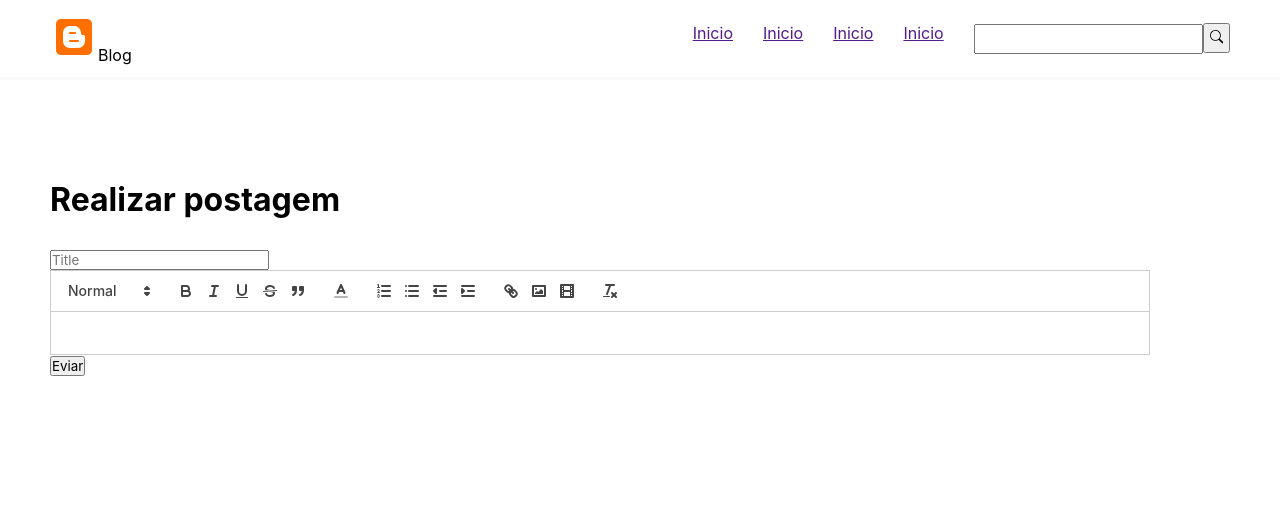
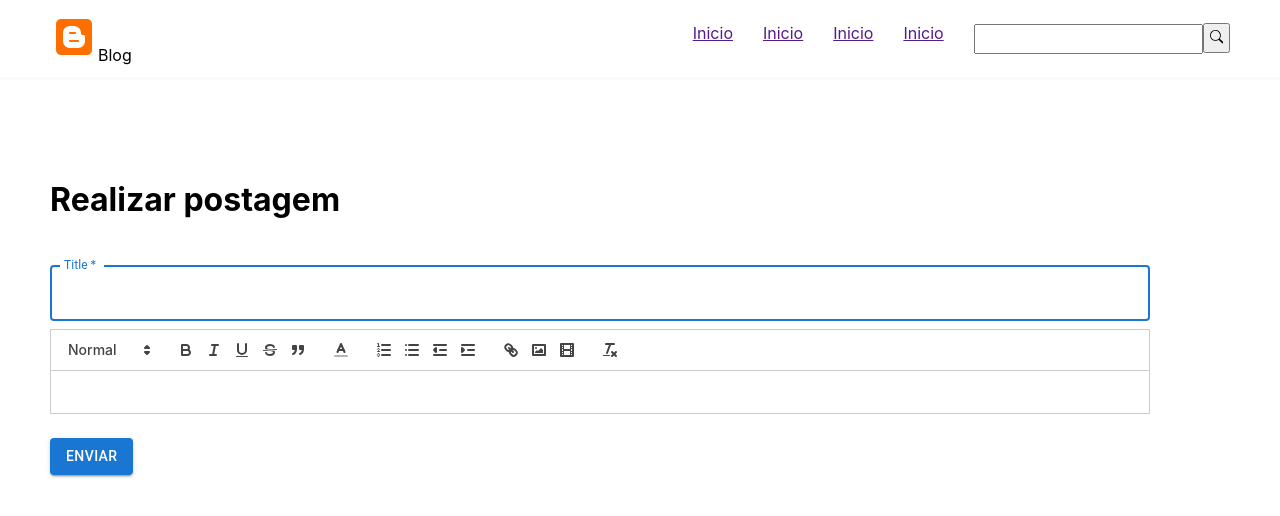
Before and after one commit to IagoAparecido/blog, a React (Vite) app: page /add in a window 1280 px wide. Shown: the top 516 px of the page. Built offline with nearby package versions, Linux system fonts and the light colour scheme; no server answers; sample sign-in values are in the browser's storage.

Commit message:
adicionado redirecionamento do add ao post

```diff
--- a/src/components/RecentPosts/index.tsx
+++ b/src/components/RecentPosts/index.tsx
@@ -19,15 +19,15 @@ function RecentPosts({ data }: { data: PostData[] }) {
     return (
       <div className="recent_content">
         {data
-          .slice(pagesVisited, pagesVisited + postsPerPage)
-          .map((post, index) => (
+          ?.slice(pagesVisited, pagesVisited + postsPerPage)
+          ?.map((post, index) => (
             <CardPost key={index} {...post} />
           ))}
       </div>
     );
   };
 
-  const pageCount: number = Math.ceil(data.length / postsPerPage);
+  const pageCount: number = Math.ceil(data?.length / postsPerPage);
 
   const changePage = ({ selected }: { selected: number }): void => {
     setPageNumber(selected);
--- a/src/pages/AddPost/index.tsx
+++ b/src/pages/AddPost/index.tsx
@@ -1,5 +1,7 @@
 import "./style.css";
 import "react-quill/dist/quill.snow.css";
+import Button from "@mui/material/Button";
+import TextField from "@mui/material/TextField";
 
 import { post as sendPostData } from "../../firebase";
 import "firebase/database";
@@ -7,6 +9,7 @@ import "firebase/database";
 import { useRef, useState } from "react";
 import ReactQuill from "react-quill";
 import Header from "../../components/Header";
+import { Navigate } from "react-router-dom";
 
 interface Post {
   content: string;
@@ -16,6 +19,8 @@ interface Post {
 function AddPost() {
   const [value, setValue] = useState<string>("");
   const [title, setTitle] = useState<string>("");
+  const [loading, setLoading] = useState<boolean>(false);
+  const [redirect, setRedirect] = useState<boolean>(false);
 
   const quillRef = useRef(null);
   console.log(value);
@@ -90,21 +95,33 @@ function AddPost() {
     "video",
   ];
 
-  const handleSendData = () => {
+  const handleSendData = async () => {
     const postData: Post = {
       content: value,
       timestamp: Date.now(),
     };
 
-    sendPostData(postData, title);
-    setValue("");
+    await sendPostData(postData, title);
   };
 
   const handleSubmit = (event: React.FormEvent<HTMLFormElement>) => {
     event.preventDefault();
+    setLoading(true);
     if (value == "" || value == " ") return;
+
     handleSendData();
+
+    setTimeout(() => {
+      setValue("");
+      setTitle("");
+      setLoading(false);
+      setRedirect(true);
+    }, 2000);
   };
+
+  if (redirect) {
+    return <Navigate to="/post" />;
+  }
 
   return (
     <>
@@ -113,11 +130,19 @@ function AddPost() {
         <div className="content_add_post">
           <h1>Realizar postagem</h1>
           <form onSubmit={handleSubmit}>
-            <input
-              type="text"
-              placeholder="Title"
+            <TextField
+              margin="normal"
+              required
+              fullWidth
+              id="email"
+              label="Title"
+              name="email"
+              autoComplete="email"
+              autoFocus
               onChange={(e) => setTitle(e.target.value)}
+              value={title}
             />
+
             <div className="quill">
               <ReactQuill
                 ref={quillRef}
@@ -128,7 +153,23 @@ function AddPost() {
                 formats={formats}
               />
             </div>
-            <button>Eviar</button>
+            {loading ? (
+              <div className="lds-ellipsis">
+                <div></div>
+                <div></div>
+                <div></div>
+                <div></div>
+              </div>
+            ) : (
+              <Button
+                type="submit"
+                // fullWidth
+                variant="contained"
+                sx={{ mt: 3, mb: 2 }}
+              >
+                Enviar
+              </Button>
+            )}
           </form>
         </div>
       </div>
--- a/src/pages/Login/index.tsx
+++ b/src/pages/Login/index.tsx
@@ -53,15 +53,15 @@ function Copyright(props: any) {
 const theme = createTheme();
 
 const Login = () => {
-  const [email, setEmail] = useState("");
-  const [password, setPassword] = useState("");
+  const [email, setEmail] = useState<string>("");
+  const [password, setPassword] = useState<string>("");
   const [isLoggedIn, setIsLoggedIn] = useState(false);
-  const [emailReset, setEmailReset] = useState("");
-  const [messageReset, setMessageReset] = useState("");
-  const [messageResetStyle, setMessageResetStyle] = useState("");
+  const [emailReset, setEmailReset] = useState<string>("");
+  const [messageReset, setMessageReset] = useState<string>("");
+  const [messageResetStyle, setMessageResetStyle] = useState<string>("");
   const [loading, setLoading] = useState(false);
   const [loadingLogin, setLoadingLogin] = useState(false);
-  const [error, setError] = useState("");
+  const [error, setError] = useState<string>("");
 
   const [open, setOpen] = React.useState(false);
   const handleOpen = () => setOpen(true);
```
